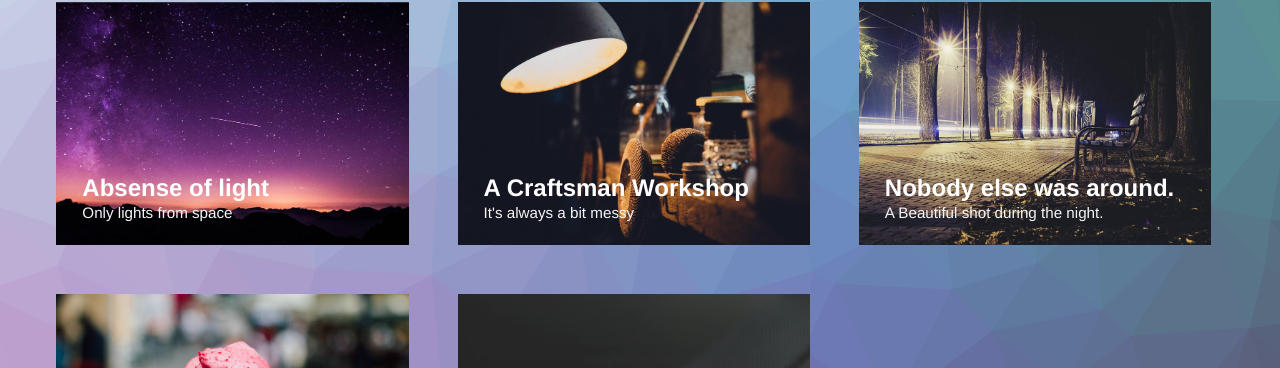
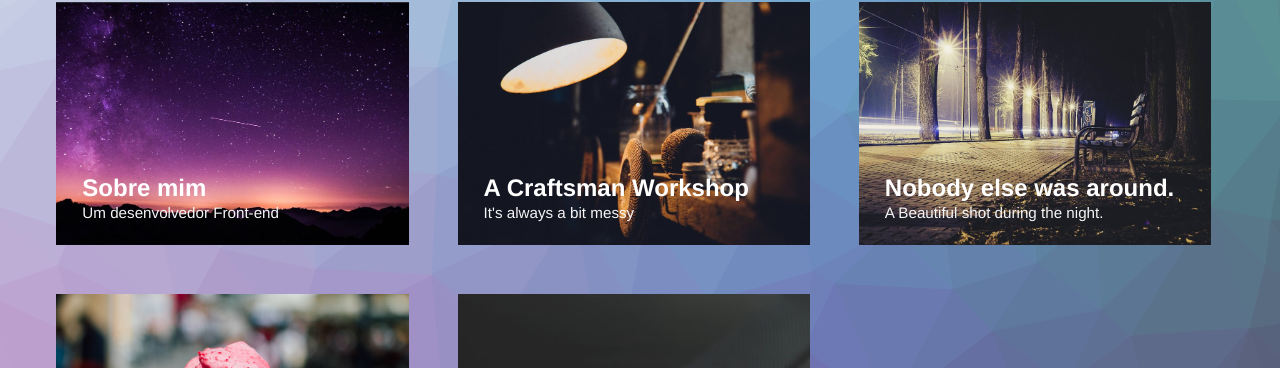
Before and after one commit to fernandobritto/fernandobritto.github.io, a Jekyll site: the page built from index.html, in a window 1280 px wide. Shown: the part 306-674 px from the top of the page. Built offline with Jekyll 4.4.1, drawn with Linux system fonts in a browser that asks for light colours; some of the changed lines change nothing that is shown.

Commit message:
initial commit

```diff
--- a/_posts/2015-04-23-night-sky.markdown
+++ b/_posts/2015-04-23-night-sky.markdown
@@ -1,18 +1,18 @@
 ---
-title:  "Absense of light"
-subtitle: "Only lights from space"
+title:  "Sobre mim"
+subtitle: "Um desenvolvedor Front-end"
 author: "Fernando Britto"
 avatar: "img/authors/wferr.png"
 image: "img/d.jpg"
-date:   2017-05-08 12:12:12
+date:   2017-07-22 21:35:00
 ---
 
-### Dolor sit amet?
-Lorem ipsum dolor sit amet, consectetur adipiscing elit. Proin vestibulum non mi non pulvinar. Donec tempus risus vel ex fringilla tempor. Vivamus pharetra non mauris quis fermentum. Vestibulum sed maximus elit, sit amet suscipit orci. Morbi at enim at libero dignissim egestas vel ac nisi. Etiam at lectus a arcu sodales consequat. Aliquam consequat ligula sed purus tincidunt, a ultrices nibh dapibus. Phasellus convallis ipsum nec semper ultricies. In facilisis lacus velit, sit amet lacinia velit blandit id. Nullam ut magna erat. Aliquam sit amet dapibus odio, aliquet tempus tortor. Donec in nisi massa.
+### Olá,
+ meu nome Fernando Britto e sou desenvolvedor Front-end, formado em Analise e Desenvolvimento de Sistema pela Faculdade Tecnologia de São Paulo (FATEC-SP).
+
+Com mais de 5 anos de experiência no mercado de Tecnologia da informação, além das áreas de criação e desenvolvimento também possuo experiência na área de ensino, ao ministrar aulas de Web designer e Designer Gráfico em cursos técnicos do Governo do Estado de São Paulo.
 
 ### Aliquam suscipit.
-Cras eget nisl accumsan, porta nisl in, egestas sapien. Vestibulum gravida nulla sed facilisis tempor. Suspendisse maximus nisi sit amet velit sodales fringilla. Vivamus luctus risus eget dui consectetur porttitor. Maecenas ut ultrices orci. Maecenas mollis est eu sodales mollis. Nulla facilisi. Suspendisse eros arcu, elementum sed sem eu, pharetra rhoncus odio. Proin nec tincidunt velit. Cras nisl augue, faucibus sed mauris in, vestibulum mollis nisl. Nam id libero ultrices, consequat ex vitae, convallis nulla.
+Me apaixonei pelo mundo web logo nos primeiros anos de faculdade e desde as primeiras aulas de HTML e CSS já tive a certeza e a convicção de que era exatamente isso que eu queria fazer pelo resto da vida.
 
-Suspendisse lorem odio, blandit at nisl quis, hendrerit tempus tellus. Donec eget leo quis nisi vulputate consectetur. Praesent dignissim enim elit, congue luctus nisl cursus at. Sed rutrum molestie risus. Donec vulputate gravida accumsan. Vivamus tempus ullamcorper eleifend. Sed sagittis mi ut dolor tincidunt, ac rutrum nisi commodo.
-
-Fusce non elit in diam rutrum vestibulum. Donec vitae elementum erat. Praesent elementum eget justo at bibendum. Fusce interdum diam lorem, ut placerat elit pretium quis. Quisque eu urna at quam commodo sagittis. Etiam posuere convallis tincidunt. Phasellus vitae ligula neque. Vivamus a purus at dolor iaculis placerat. Curabitur convallis eu lacus congue sagittis.
+Gosto de explorar coisas novas e encarar novos desafios e como todo Geek apaixonado por tecnologia estou sempre buscando me atualizar e aprender mais das tecnologias que nos cercam. Diante da vida procuro sempre manter o foco nos meus objetivos com um olhar otimista, pois acredito que quanto mais você sabe quem é, e o que quer menos as coisas te perturbam.
```
